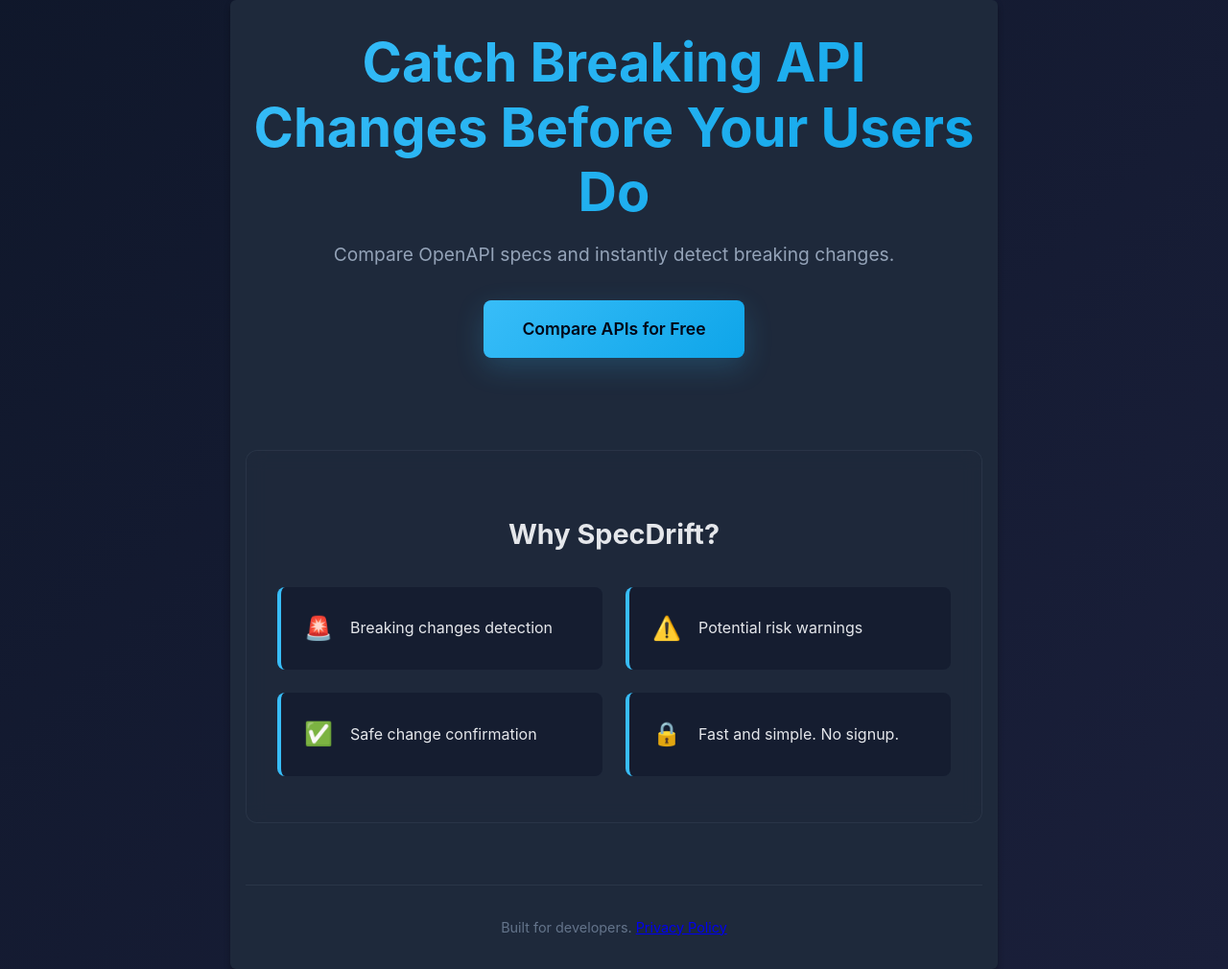
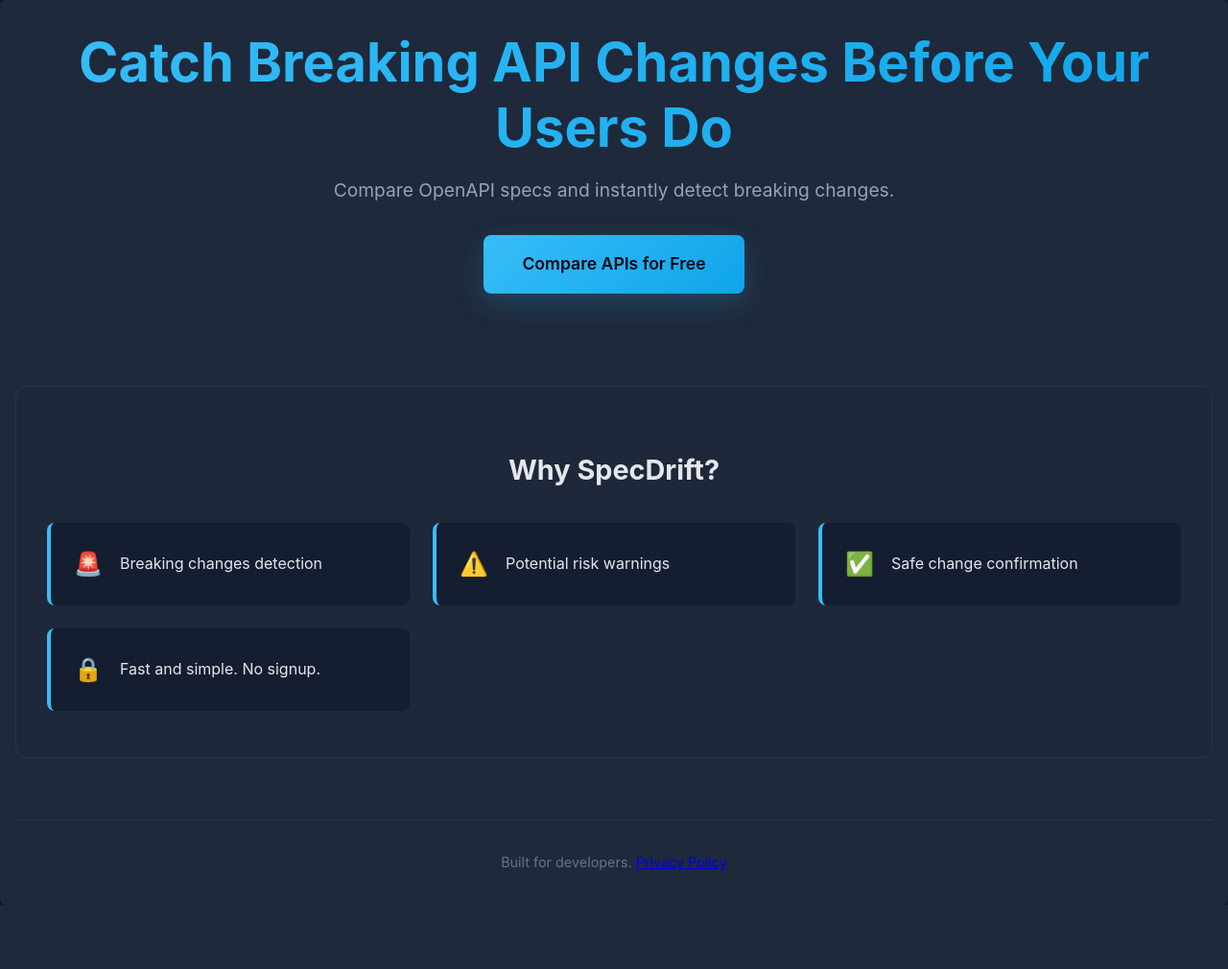
Before and after one commit to ahmed-881994/specdrift, a FastAPI app: page / in a window 1280 px wide. Shown: the part 143-1153 px from the top of the page at 96% size. After the commit the page ends 1086 px from the top, so only its background shows below. Run offline with FastAPI, Linux system fonts and the light colour scheme.

Commit message:
fix: Increase max-width of container to 1400px for improved layout

```diff
--- a/app/static/style.css
+++ b/app/static/style.css
@@ -49,7 +49,7 @@
 }
 
 .container {
-  max-width: 800px;
+  max-width: 1400px;
   margin: 0 auto;
   padding: 2rem 1rem;
 }
```
